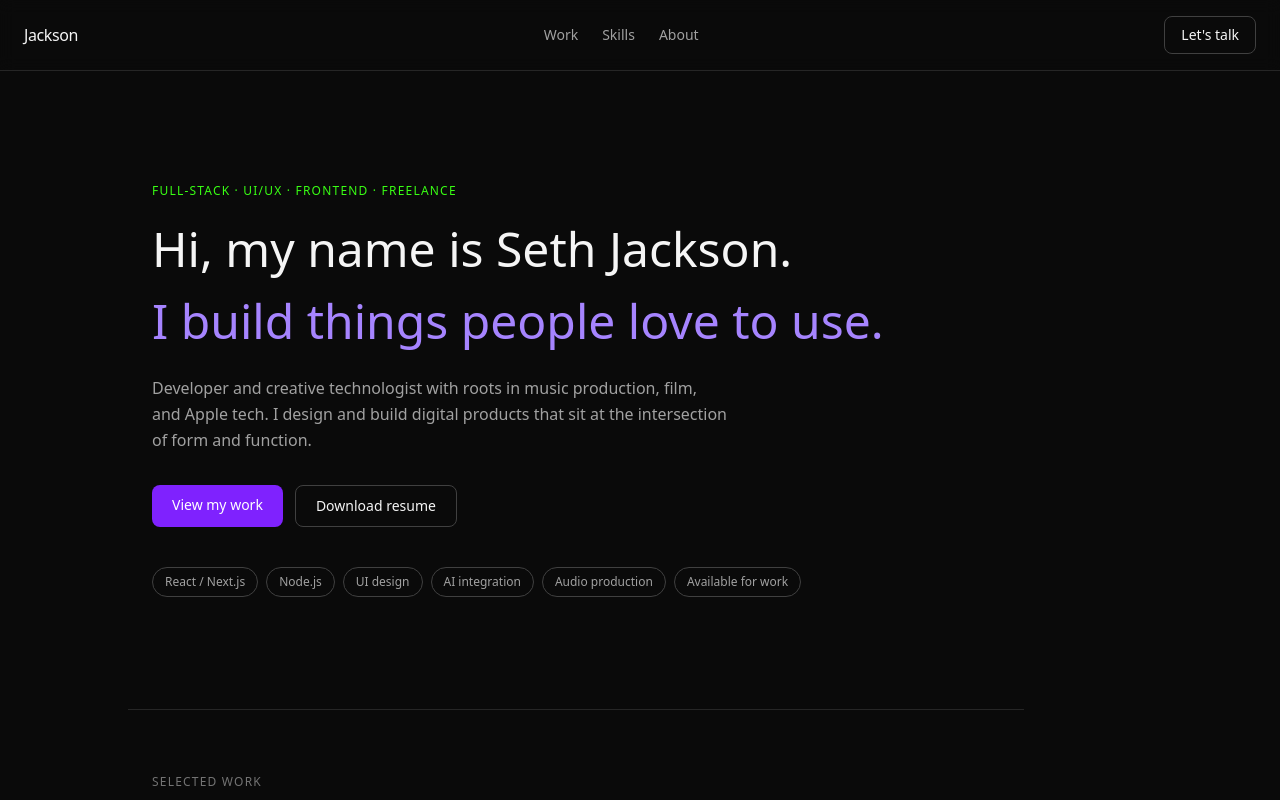
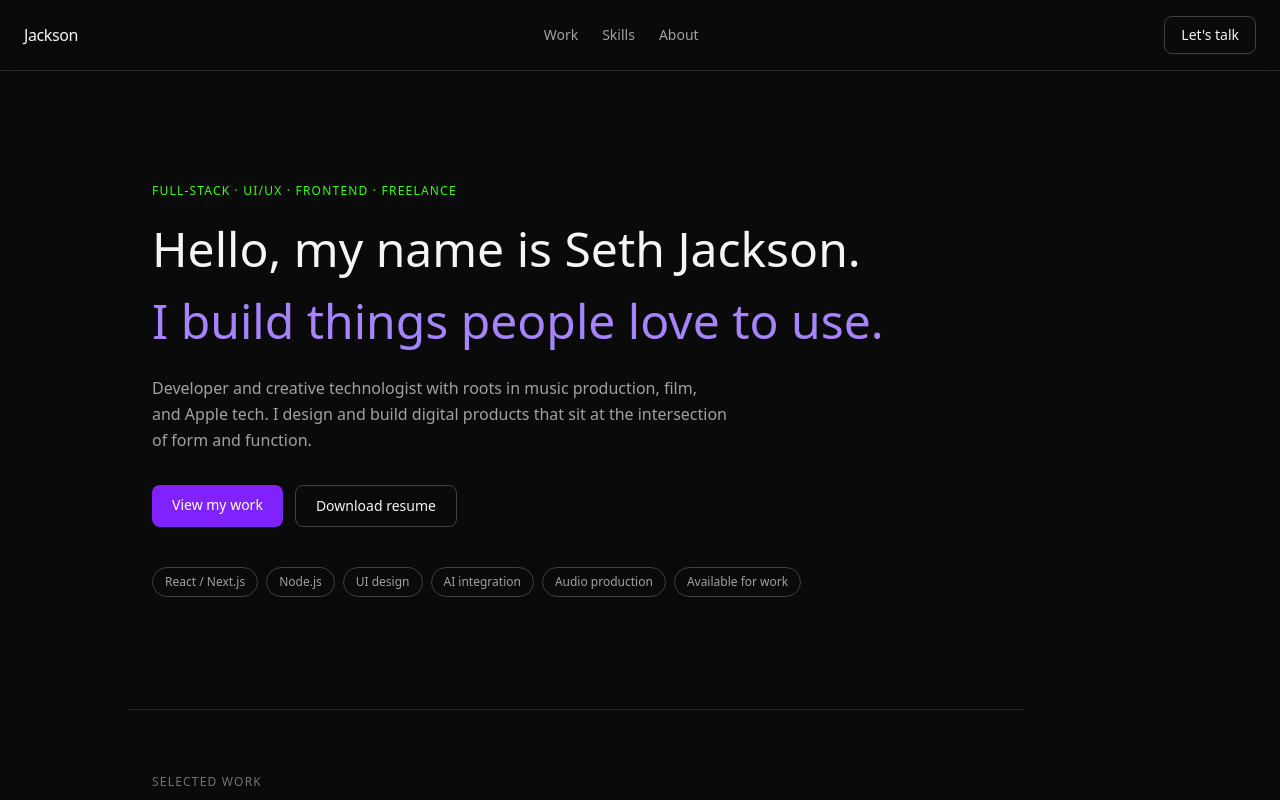
Before and after one commit to mrjackson-bit/jackson-portfolio, a Next.js app: page / in a window 1280 px wide. Shown: the top 800 px of the page. Built offline with nearby package versions, Linux system fonts and the light colour scheme.

Commit message:
Clarical fixes

```diff
--- a/src/components/Hero.tsx
+++ b/src/components/Hero.tsx
@@ -5,7 +5,7 @@ export default function Hero() {
         Full-stack · UI/UX · Frontend · Freelance
       </p>
       <h1 className="text-4xl md:text-5xl font-medium text-neutral-100 leading-tight mb-3">
-        Hi, my name is Seth Jackson.
+        Hello, my name is Seth Jackson.
       </h1>
       <h2 className="text-4xl md:text-5xl font-medium text-violet-400 leading-tight mb-6">
         I build things people love to use.
--- a/src/components/Nav.tsx
+++ b/src/components/Nav.tsx
@@ -11,9 +11,8 @@ export default function Nav() {
       </div>
       <a
         href="mailto:mrjackson@sethshows.com"
-        className="text-sm font-medium px-4 py-2 rounded-lg border border-neutral-700 text-neutral-100 hover:border-violet-500 transition-colors"
-      >
-        Let's talk
+        className="text-sm font-medium px-4 py-2 rounded-lg border border-neutral-700 text-neutral-100 hover:border-violet-500 transition-colors">
+        Let&apos;s talk
       </a>
     </nav>
   );
```
